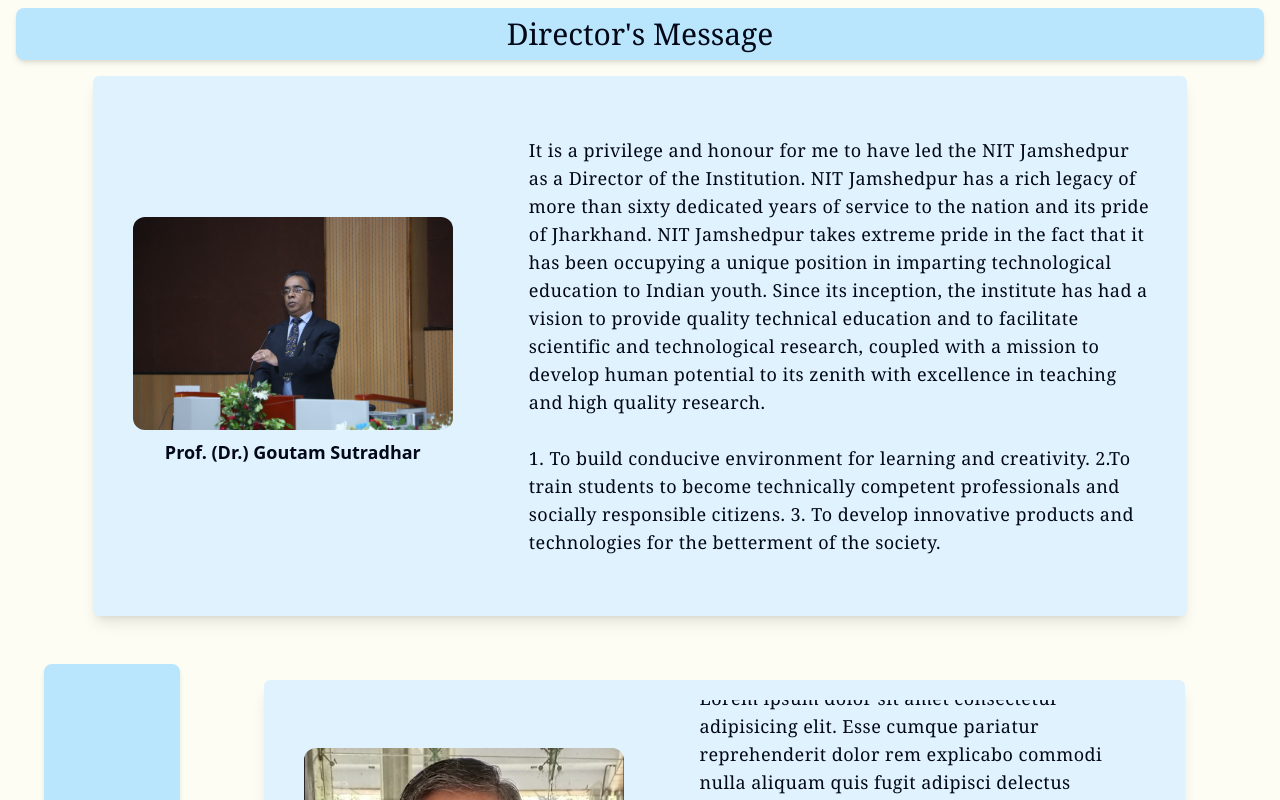
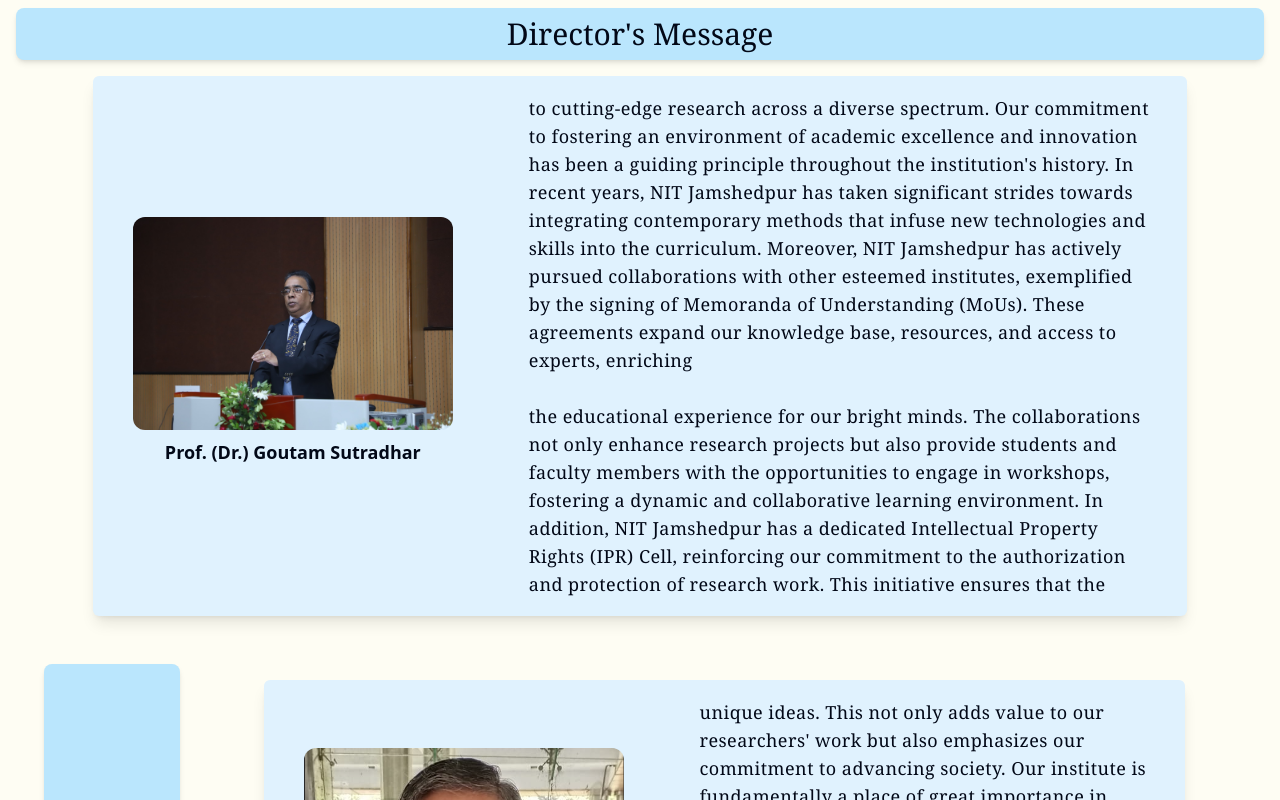
Before and after one commit to Vishal1092003/ResearchAndConsultancy_NIT_JAMSHEDPUR, a React (Vite) app: page /home in a window 1280 px wide. Shown: the part 780-1580 px from the top of the page. Built offline with nearby package versions, Linux system fonts and the light colour scheme.

Commit message:
message updated

```diff
--- a/src/pages/Home.jsx
+++ b/src/pages/Home.jsx
@@ -11,7 +11,7 @@
       <div className="h-[100vh] w-[100vw]  ">
         <Navbar />
         <div className=" z-10 flex bg-yellow-50/50  justify-center items-center flex-col ">
-        <div className='pt-10 flex gap-5 flex-wrap justify-center '>
+          <div className="pt-10 flex gap-5 flex-wrap justify-center ">
             <HashLink to={"./#directormessage"}>
               <div className="w-96 h-14  flex justify-center items-center  rounded-lg  align-centre gap-5 bg-slate-200 text-2xl border-y-2 hover:shadow-lg transition  duration-200 py-1 px-1   hover: bg-blue-50/50 cursor-pointer">
                 <img
@@ -33,9 +33,9 @@
               <div className="w-96 h-14  flex justify-center items-center  rounded-lg  align-centre gap-5 bg-slate-200 text-2xl border-y-2 hover:shadow-lg transition  duration-200 py-1 px-1   hover: bg-blue-50/50 cursor-pointer">
                 <div> Associate Deans</div>
               </div>
-              </HashLink></div>
+            </HashLink>
+          </div>
           <div className="md:p-x-12 md:pb-12 p-0 md:flex-row flex-col gap-x-2 shadow-md flex rounded-lg">
-
             <div className="w-96 md:w-full flex justify-center items-center flex-col">
               <CarouselComponents />
             </div>
@@ -53,27 +53,46 @@
             <Message
               img={DirectorSir}
               name={"Prof. (Dr.) Goutam Sutradhar"}
-              message1={
-                "It is a privilege and honour for me to have led the NIT Jamshedpur as a Director of the Institution. NIT Jamshedpur has a rich legacy of more than sixty dedicated years of service to the nation and its pride of Jharkhand. NIT Jamshedpur takes extreme pride in the fact that it has been occupying a unique position in imparting technological education to Indian youth. Since its inception, the institute has had a vision to provide quality technical education and to facilitate scientific and technological research, coupled with a mission to develop human potential to its zenith with excellence in teaching and high quality research."
-              }
-              message2={
-                "1. To build conducive environment for learning and creativity.  2.To train students to become technically competent professionals and socially responsible citizens. 3. To develop innovative products and technologies for the betterment of the society."
-              }
+              message1={`As I reflect upon my tenure as the Director of NIT Jamshedpur, it brings me immense joy to witness and contribute to the remarkable achievements and accolades earned by the dedicated students, faculty members and staffs of NIT Jamshedpur, a testament to their unwavering hard work and commitment.
+
+The excellence of NIT Jamshedpur is vividly demonstrated through its steadfast dedication to cutting-edge research across a diverse spectrum. Our commitment to fostering an environment of academic excellence and innovation has been a guiding principle throughout the institution's history. In recent years, NIT Jamshedpur has taken significant strides towards integrating contemporary methods that infuse new technologies and skills into the curriculum.
+
+Moreover, NIT Jamshedpur has actively pursued collaborations with other esteemed
+institutes, exemplified by the signing of Memoranda of Understanding (MoUs). These
+agreements expand our knowledge base, resources, and access to experts, enriching
+`}
+              message2={`the educational experience for our bright minds. The collaborations not only enhance
+research projects but also provide students and faculty members with the opportunities to engage in workshops, fostering a dynamic and collaborative learning environment.
+
+In addition, NIT Jamshedpur has a dedicated Intellectual Property Rights (IPR) Cell, reinforcing our commitment to the authorization and protection of research work. This initiative ensures that the innovative ideas generated within our institution are duly recognized and protected.
+
+As we continue to chart new territories in academia and research, I am optimistic about the future of NIT Jamshedpur. The journey ahead holds endless possibilities, and I am confident that our collective efforts will propel this institution to even greater heights of success and recognition.
+
+Best Wishes
+`}
             />
           </div>
         </div>
         <div className="pt-5 px-4 bg-yellow-50/50">
           <div className="min-h-[70vh]  flex md:flex-row flex-col p-3">
-            <div id='Deanmessage'className="flex bg-sky-200 shadow-md text-center p-2 mx-4 rounded-lg  font-medium text-3xl font-serif justify-center items-center">
+            <div
+              id="Deanmessage"
+              className="flex bg-sky-200 shadow-md text-center p-2 mx-4 rounded-lg  font-medium text-3xl font-serif justify-center items-center"
+            >
               Dean Message
             </div>
             <div>
               <div>
                 <Message
                   img={DeanSir}
-                  message1={
-                    "Lorem ipsum dolor sit amet consectetur adipisicing elit. Esse cumque pariatur reprehenderit dolor rem explicabo commodi nulla aliquam quis fugit adipisci delectus numquam non quaerat, similique nesciunt nam minima ea? Earum sequi deserunt modi consectetur? A fugiat cupiditate ut labore sunt accusamus ratione, omnis similique magni, obcaecati quaerat commodi? Dolore voluptatibus similique magnam animi consectetur molestias, nostrum eos facilis vitae! Aliquam, fugiat animi laborum saepe laboriosam, blanditiis ad fuga inventore quam repellendus culpa vitae recusandae officiis. Incidunt assumenda consequuntur magni, nostrum odit nemo. Neque itaque, cumque cupiditate exercitationem ab eligendi.Inventore nemincidunt aperiam perferendis! Minus."
-                  }
+                  message1={`
+                    I am delighted to emphasize our institute's strong dedication to fostering a culture of research and innovation. With an unwavering commitment deeply rooted in expanding the boundaries of knowledge, we actively encourage and support research-driven initiatives across various departments. Our specialized departments are centres where advanced research takes place, covering a wide range of subjects.
+In addition, our dedication to innovation goes beyond theory. We take pride in turning research outcomes into real-world solutions and actively seek patents for unique ideas. This not only adds value to our researchers' work but also emphasizes our commitment to advancing society. Our institute is fundamentally a place of great importance in terms of research and innovation.
+Moreover, we have Memoranda of Understanding (MoUs) signed with different academic institutions and industries to jointly work on different projects. The learned faculty members and promising students of our institute along with persons with good industrial experience exchange their expertise for mutual benefit and growth.These initiatives not only address current challenges but also drive our mutual journey for knowledge.
+At the core of our beliefs lies a deep commitment to protecting intellectual property rights (IPR). We fully understand the importance of safeguarding the creative and ground-breaking ideas that emerge from within our academic community.Our institute is dedicated to assisting researchers in navigating the complex realm of IPR, ensuring that their valuable work remains shielded and available for the greater good.
+We are determined to create an environment that fosters ground-breaking ideas, safeguards intellectual property, and transforms research into practical applications. Working together, we embark on an ongoing journey of exploration and advancement.
+Best regards
+`}
                   message2=""
                   name={"Prof.MK Sinha"}
                 />
@@ -81,9 +100,12 @@
             </div>
           </div>
         </div>
-        <div  className="pt-5 bg-yellow-50/50">
+        <div className="pt-5 bg-yellow-50/50">
           <div className="min-h-[20vh] flex-col flex justify-center items-center  ">
-            <div  id='Associatedeans'className="flex w-[97vw] bg-sky-200 shadow-md text-center p-2 mx-4 rounded-lg  font-medium text-3xl font-serif justify-center items-center">
+            <div
+              id="Associatedeans"
+              className="flex w-[97vw] bg-sky-200 shadow-md text-center p-2 mx-4 rounded-lg  font-medium text-3xl font-serif justify-center items-center"
+            >
               Associated Deans
             </div>
             <div className="flex md:flex-row flex-col">
```
Lines whose indentation alone changed are shown as unchanged.
